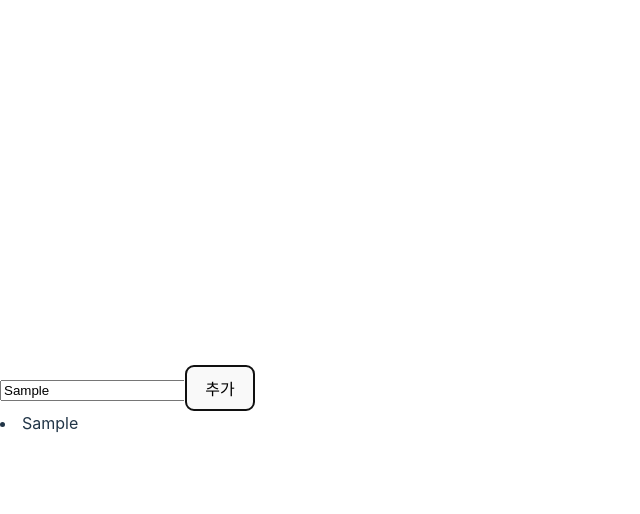
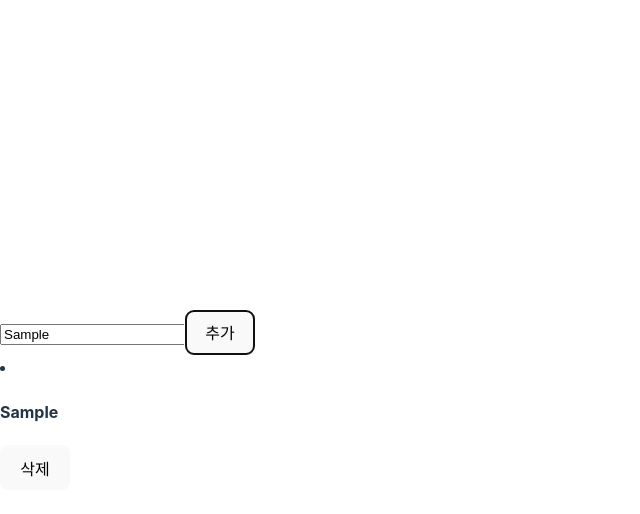
Before and after one commit to leeclaire07/practice, a React (Vite) app: page / in a window 1280 px wide. Both pictures are taken after typing "Sample" into the empty fields and a click on the button "추가". Shown: the top 514 px of the page, without its empty margins (0-640 px from the left). Built offline with nearby package versions, Linux system fonts and the light colour scheme.

Commit message:
update: delete

```diff
--- a/src/App.jsx
+++ b/src/App.jsx
@@ -7,18 +7,28 @@ function App() {
 	const textChange = (e) => {
 		setText(e.target.value);
 	};
-	const addTodo = () => {
+	const handleAddTodo = () => {
 		setTodos([...todos, { id: crypto.randomUUID(), title: text }]);
-  };
+	};
 
-
+	// 삭제 함수 만들고 버튼에 엮기
+	const handleRemoveTodo = (target) => {
+		// create 때와 마찬가지로 todos를 변경하는 것이므로 setTodos를 사용한다
+		// filter를 이용해 target에 해당하는 todo를 걸러준다
+		setTodos(todos.filter((todo) => todo.id !== target));
+	};
 
 	return (
 		<>
 			<input type="text" value={text} onChange={textChange} />
-			<button onClick={addTodo}>추가</button>
+			<button onClick={handleAddTodo}>추가</button>
 			{todos.map((todo) => {
-				return <li key={todo.id}>{todo.title}</li>;
+				return (
+					<li key={todo.id}>
+						<h4>{todo.title}</h4>
+						<button onClick={() => handleRemoveTodo(todo.id)}>삭제</button>
+					</li>
+				);
 			})}
 		</>
 	);
```
